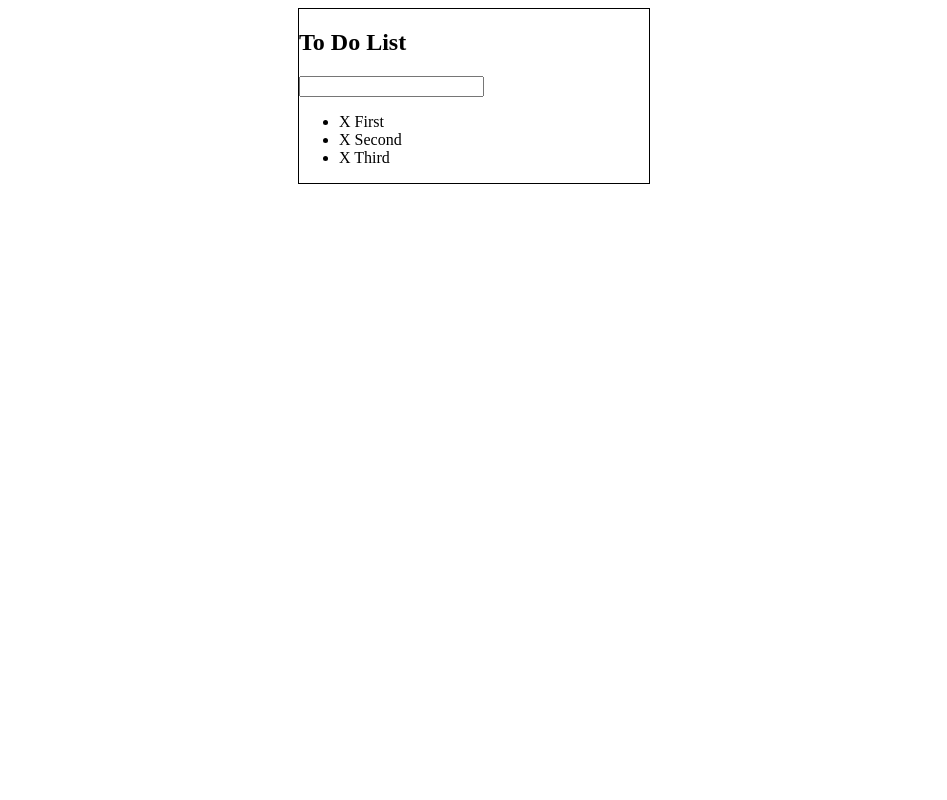
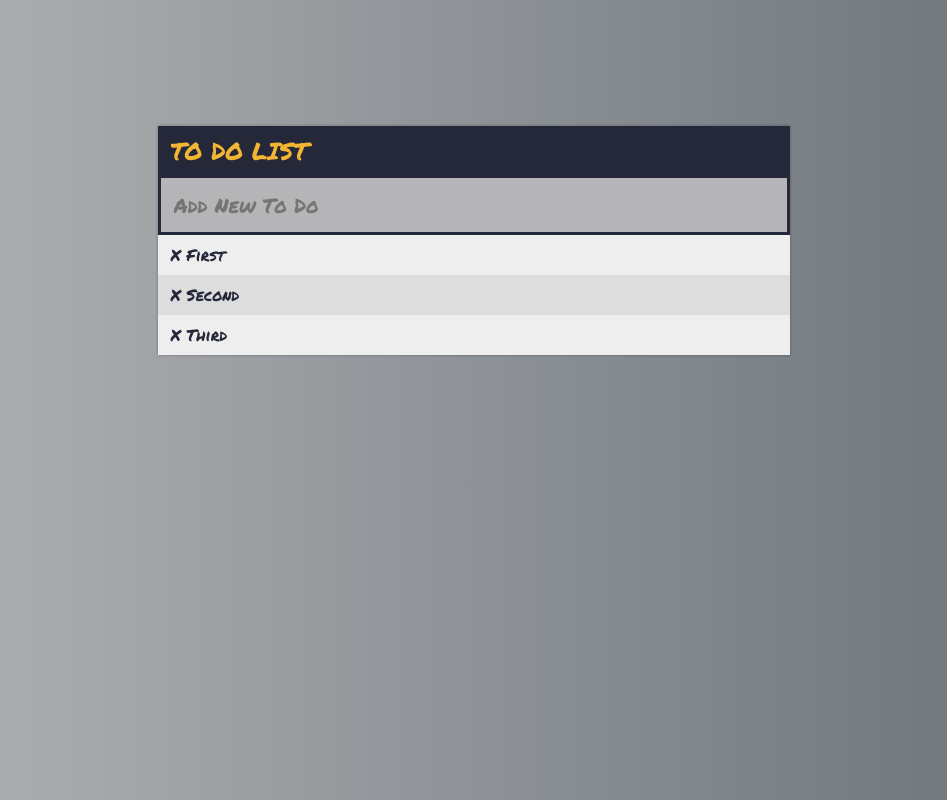
Before and after one commit to cwithac/jquery-todo, a website: page public/index.html in a window 1280 px wide. Shown: the whole page, without its empty margins (166-1113 px from the left). Drawn offline with nearby package versions, Linux system fonts and the light colour scheme.

Commit message:
Styling and placeholder

```diff
--- a/public/app.js
+++ b/public/app.js
@@ -8,7 +8,7 @@ $( () => {
 //Element Collection/Generating
 const $container = $('<section/>').attr('id', 'container');
 const $h1Title = $('<h1/>').text('To Do List');
-const $input = $('<input/>').attr('type', 'text');
+const $input = $('<input/>').attr('type', 'text').attr('placeholder', 'Add New To Do');
 const $ul = $('<ul/>');
 const $initialList = ['First', 'Second', 'Third'];
 
--- a/public/style.css
+++ b/public/style.css
@@ -1,10 +1,67 @@
+@import url('https://fonts.googleapis.com/css?family=Permanent+Marker');
+
+body {
+  background: #b5b5b7;
+  background: -webkit-linear-gradient(to right, #b5b5b7, #677077);
+  background: linear-gradient(to right, #b5b5b7, #677077);
+  /* https://uigradients.com/ */
+}
+
 #container {
-  border: 1px solid black;
-  width: 350px;
-  margin: 0 auto;
+  width: 50%;
+  margin: 10% auto;
+  background-color: #dddddd;
+  box-shadow: 0 0 3px rgba(0, 0, 0, .3);
+  color: #252839;
+  font-family: 'Permanent Marker', cursive;
 }
 
 .strikethrough {
-  color: #DDDDDD;
+  color: #677077;
   text-decoration: line-through;
 }
+
+h1 {
+  background-color: #252839;
+  margin: 0;
+  padding: 1% 2%;
+  text-transform: uppercase;
+  font-size: 1.5em;
+  font-weight: normal;
+  color: #f2b632;
+}
+
+ul {
+  list-style: none;
+  padding: 0;
+  margin: 0;
+}
+
+li {
+  padding-left: 2%;
+  cursor: pointer;
+  height: 40px;
+  line-height: 40px;
+}
+
+li:nth-child(odd) {
+  background-color: #eeeeee;
+}
+
+input {
+  font-size: 1.25em;
+  background-color: #b5b5b7;
+  width: 100%;
+  padding: 2%;
+  box-sizing: border-box;
+  -webkit-box-sizing: border-box;
+  -moz-box-sizing: border-box;
+  color: #252839;
+  font-family: 'Permanent Marker', cursive;
+  border: 3px solid #252839;
+}
+
+input:focus {
+  background-color: white;
+  outline: none;
+}
```
